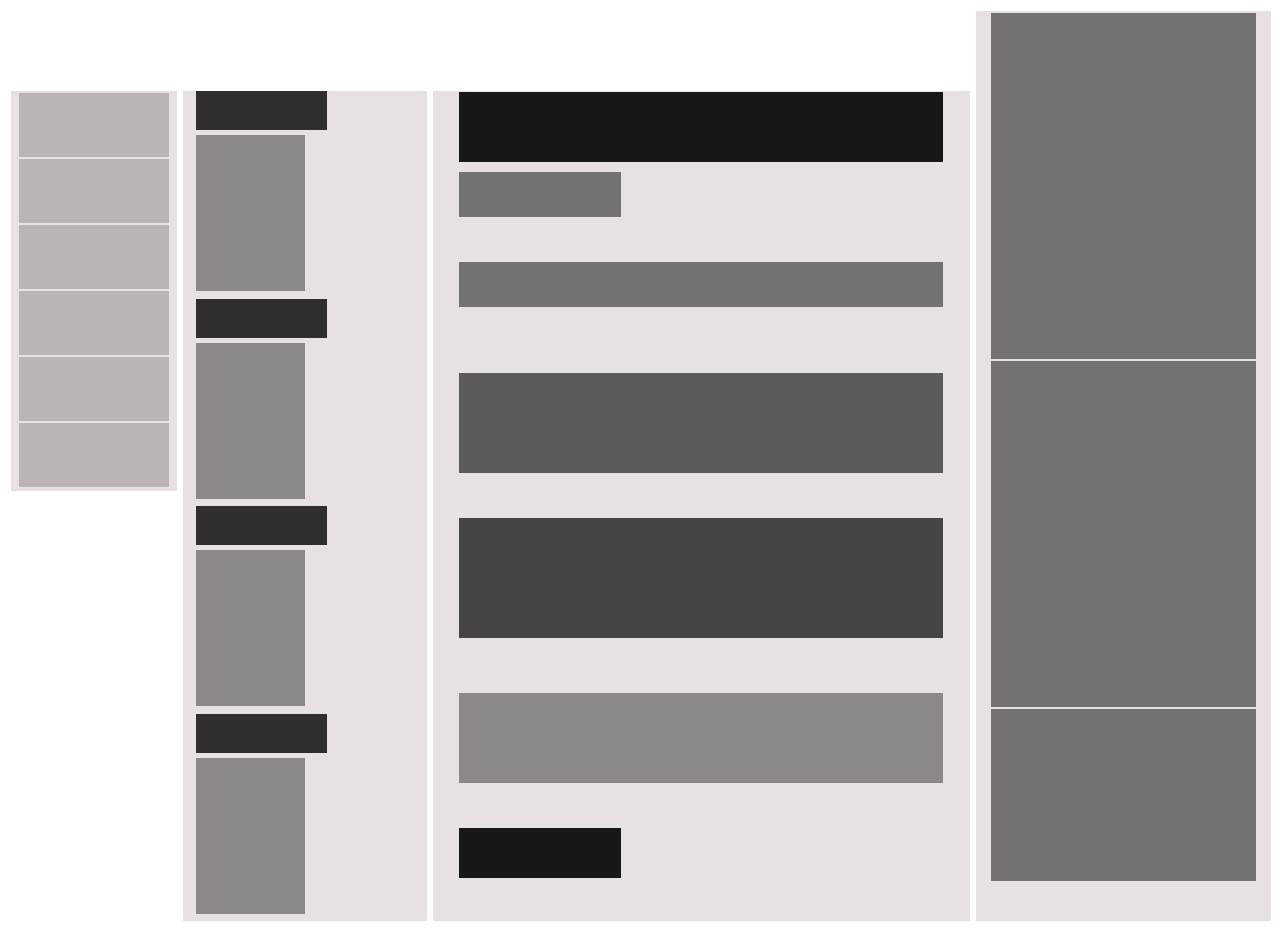
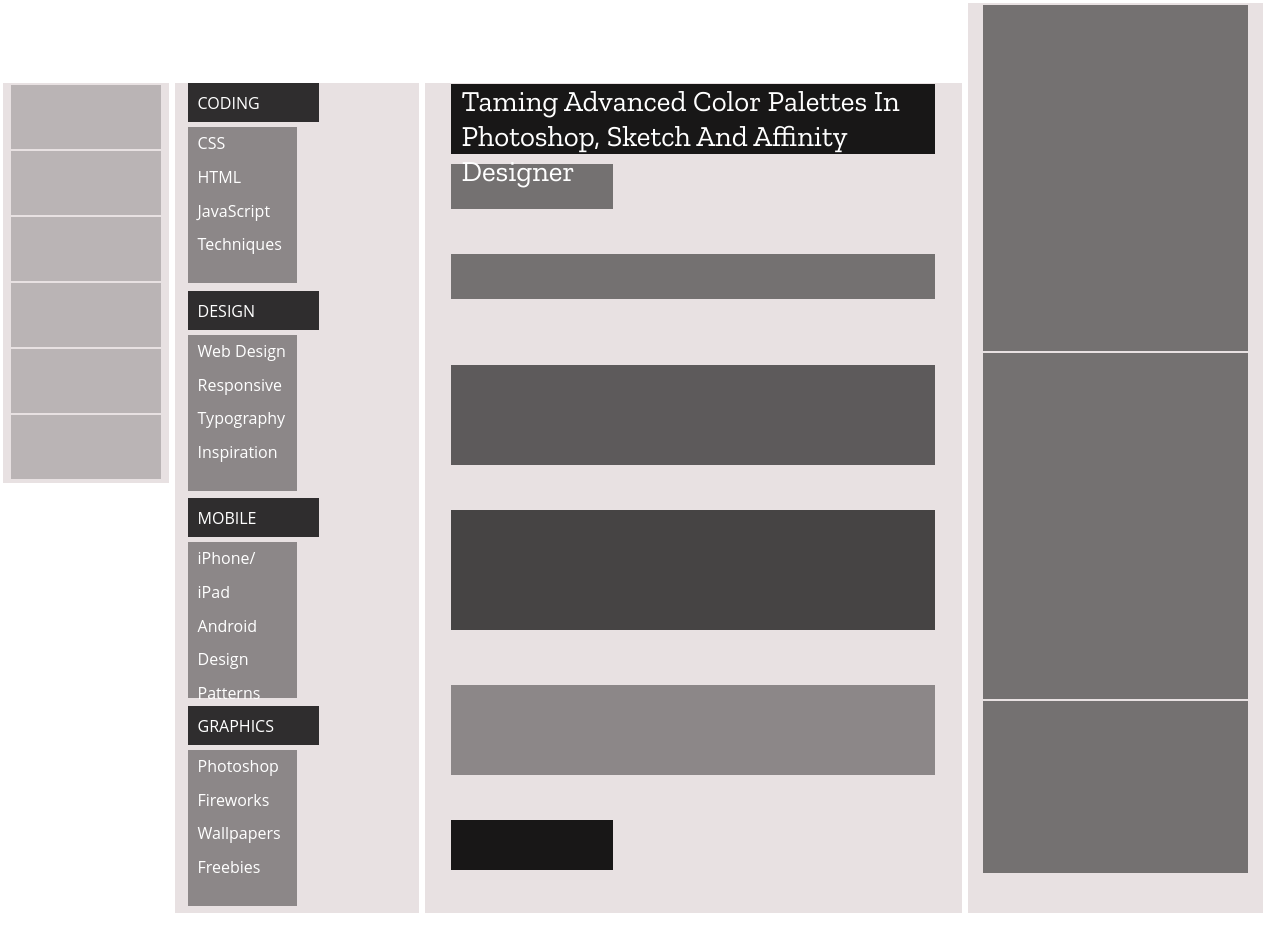
Before and after one commit to jose56wonton/smashing-homepage, a plain HTML site: page index.html in a window 1280 px wide. Drawn offline with nearby package versions, Linux system fonts and the light colour scheme.

Commit message:
Add some typography

```diff
--- a/assets/styles.css
+++ b/assets/styles.css
@@ -1,3 +1,52 @@
+
+/* http://meyerweb.com/eric/tools/css/reset/
+   v2.0 | 20110126
+   License: none (public domain)
+*/
+
+html, body, div, span, applet, object, iframe,
+h1, h2, h3, h4, h5, h6, p, blockquote, pre,
+a, abbr, acronym, address, big, cite, code,
+del, dfn, em, img, ins, kbd, q, s, samp,
+small, strike, strong, sub, sup, tt, var,
+b, u, i, center,
+dl, dt, dd, ol, ul, li,
+fieldset, form, label, legend,
+table, caption, tbody, tfoot, thead, tr, th, td,
+article, aside, canvas, details, embed,
+figure, figcaption, footer, header, hgroup,
+menu, nav, output, ruby, section, summary,
+time, mark, audio, video {
+	margin: 0;
+	padding: 0;
+	border: 0;
+	font-size: 100%;
+	font: inherit;
+	vertical-align: baseline;
+}
+/* HTML5 display-role reset for older browsers */
+article, aside, details, figcaption, figure,
+footer, header, hgroup, menu, nav, section {
+	display: block;
+}
+body {
+	line-height: 1;
+}
+ol, ul {
+	list-style: none;
+}
+blockquote, q {
+	quotes: none;
+}
+blockquote:before, blockquote:after,
+q:before, q:after {
+	content: '';
+	content: none;
+}
+table {
+	border-collapse: collapse;
+	border-spacing: 0;
+}
 *{
     box-sizing: border-box;
 }
@@ -64,21 +113,51 @@ body{
     width: 60%;
     background-color: #2F2D2E;
     margin-bottom: 5px;
+    line-height: 250%;
+    text-align: left;
+}
+.col-2-title p{
+    color: white;
+
+    display: inline-block;
+    vertical-align: middle;
+    padding: 0 10px;
+    font-family: 'Open Sans', sans-serif;
 }
 .col-2-paragraph{
     height: 75%;
     width: 50%;
     background-color: #8C8788;
     margin-bottom: 5px;
+    line-height: 210%;
+    text-align: left;
+}
+.col-2-paragraph p{
+    color: white;
+    font-family: 'Open Sans', sans-serif;
+    display: inline-block;
+    vertical-align: middle;
+    padding: 0 10px;
 }
 
 /*  col-3 stuff  */
 .title{
+
     width: 90%;
     margin: 1 auto;
     height: 70px;
     background-color: #181717;
     margin-bottom:10px;
+    line-height: 35px;;
+    text-align: left;
+}
+.title p{
+    color: white;
+    display: inline-block;
+    vertical-align: middle;
+    font-family: 'Zilla Slab', serif;
+    font-size: 29px;
+    padding: 0 10px;
 }
 .author{
     width: 30%;
--- a/index.html
+++ b/index.html
@@ -4,7 +4,7 @@
 
     <title>Smashing Magazine</title>
     <link rel="stylesheet" type="text/css" href="assets/styles.css">
-
+    <link href="https://fonts.googleapis.com/css?family=Zilla+Slab:400,500i" rel="stylesheet">
   </head>
   <body>
     <div class="col-1">
@@ -28,42 +28,68 @@
       </div>
     </div>
     <div class="col-2">
+
       <div class="section">
         <div class="col-2-title">
-
+          <p>CODING</p>
         </div>
         <div class="col-2-paragraph">
+          <p>CSS</p>
+          <br>
+          <p>HTML</p>
+          <br>
+          <p>JavaScript</p>
+          <br>
+          <p>Techniques</p>
+        </div>
+      </div>
+      <div class="section">
+        <div class="col-2-title">
+          <p>DESIGN</p>
+        </div>
+        <div class="col-2-paragraph">
+          <p>Web Design</p>
+          <br>
+          <p>Responsive</p>
+          <br>
+          <p>Typography</p>
+          <br>
+          <p>Inspiration</p>
+        </div>
+      </div>
+
+      <div class="section">
+        <div class="col-2-title">
+          <p>MOBILE</p>
+        </div>
+        <div class="col-2-paragraph">
+          <p>iPhone/ iPad</p>
+          <br>
+          <p>Android</p>
+          <br>
+          <p>Design Patterns</p>
 
         </div>
       </div>
       <div class="section">
         <div class="col-2-title">
-
+          <p>GRAPHICS</p>
         </div>
         <div class="col-2-paragraph">
-
-        </div>
-      </div>
-      <div class="section">
-        <div class="col-2-title">
-
-        </div>
-        <div class="col-2-paragraph">
-
-        </div>
-      </div>
-      <div class="section">
-        <div class="col-2-title">
-
-        </div>
-        <div class="col-2-paragraph">
-
+          <p>Photoshop</p>
+          <br>
+          <p>Fireworks</p>
+          <br>
+          <p>Wallpapers</p>
+          <br>
+          <p>Freebies</p>
         </div>
       </div>
 
     </div>
     <div class="col-3">
       <div class="title">
+        <p>Taming Advanced Color Palettes In Photoshop, Sketch And Affinity Designer</p>
       </div>
       <div class="author">
 
```
